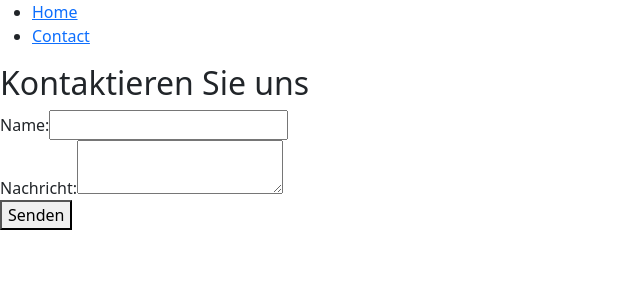
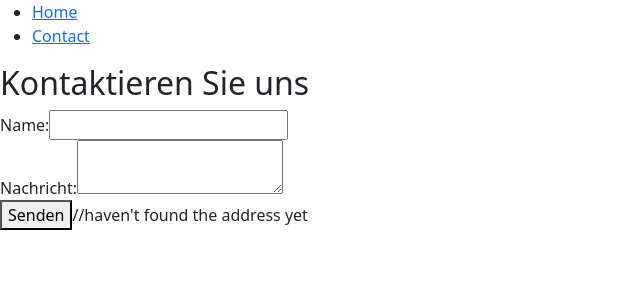
Before and after one commit to Mazemk2/react-app-user-Mazemk-app-Mkirchner, a React (Create React App) app in the folder mazemk-app-mkirchner/: page /contact in a window 1280 px wide. Shown: the top 300 px of the page, without its empty margins (0-640 px from the left). Built offline with nearby package versions, Linux system fonts and the light colour scheme.

Commit message:
Changed name of contact

```diff
--- a/mazemk-app-mkirchner/src/Contact.js
+++ b/mazemk-app-mkirchner/src/Contact.js
@@ -17,6 +17,7 @@ function Contact() {
         </label>
         <br />
         <button type="submit">Senden</button>
+        //haven't found the address yet
       </form>
     </div>
   );
```
